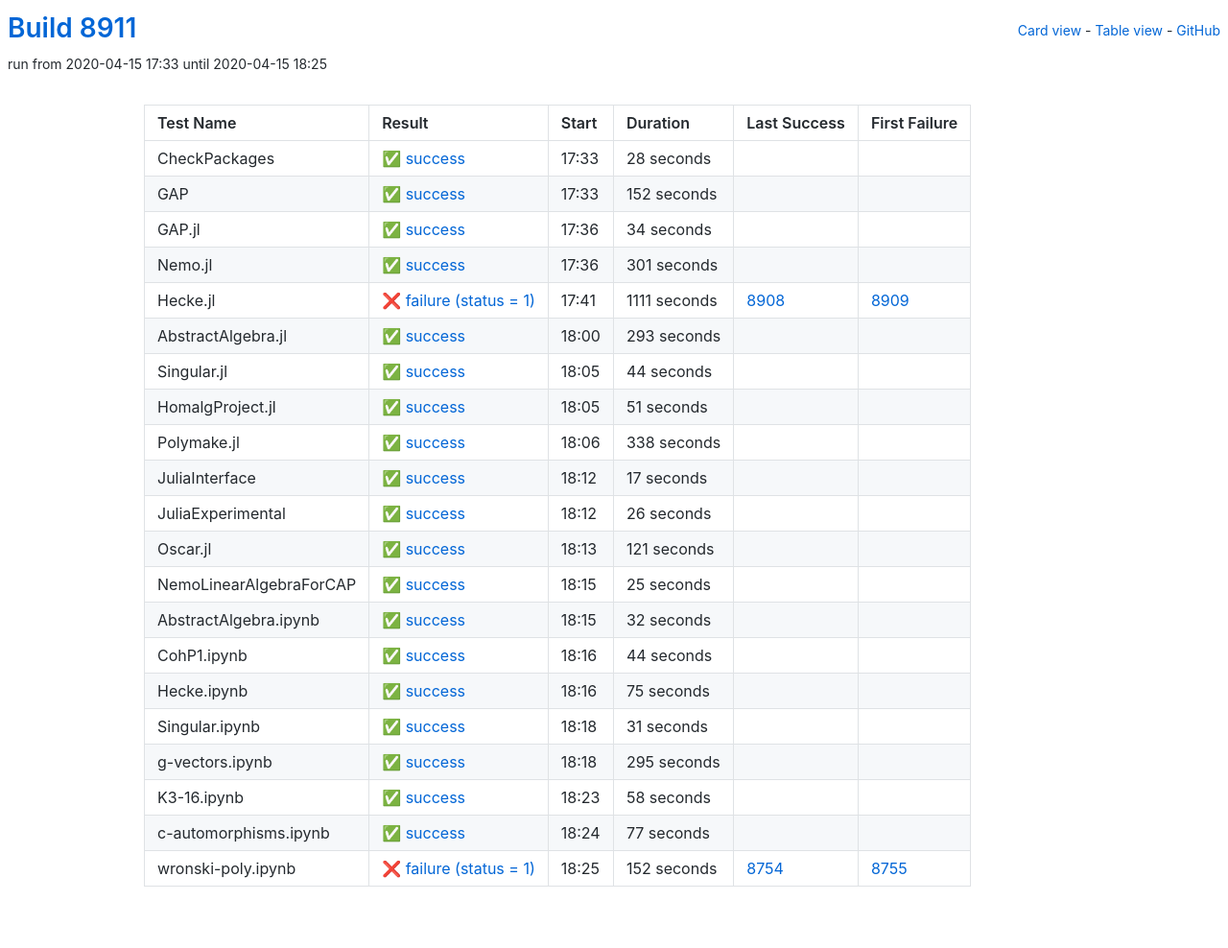
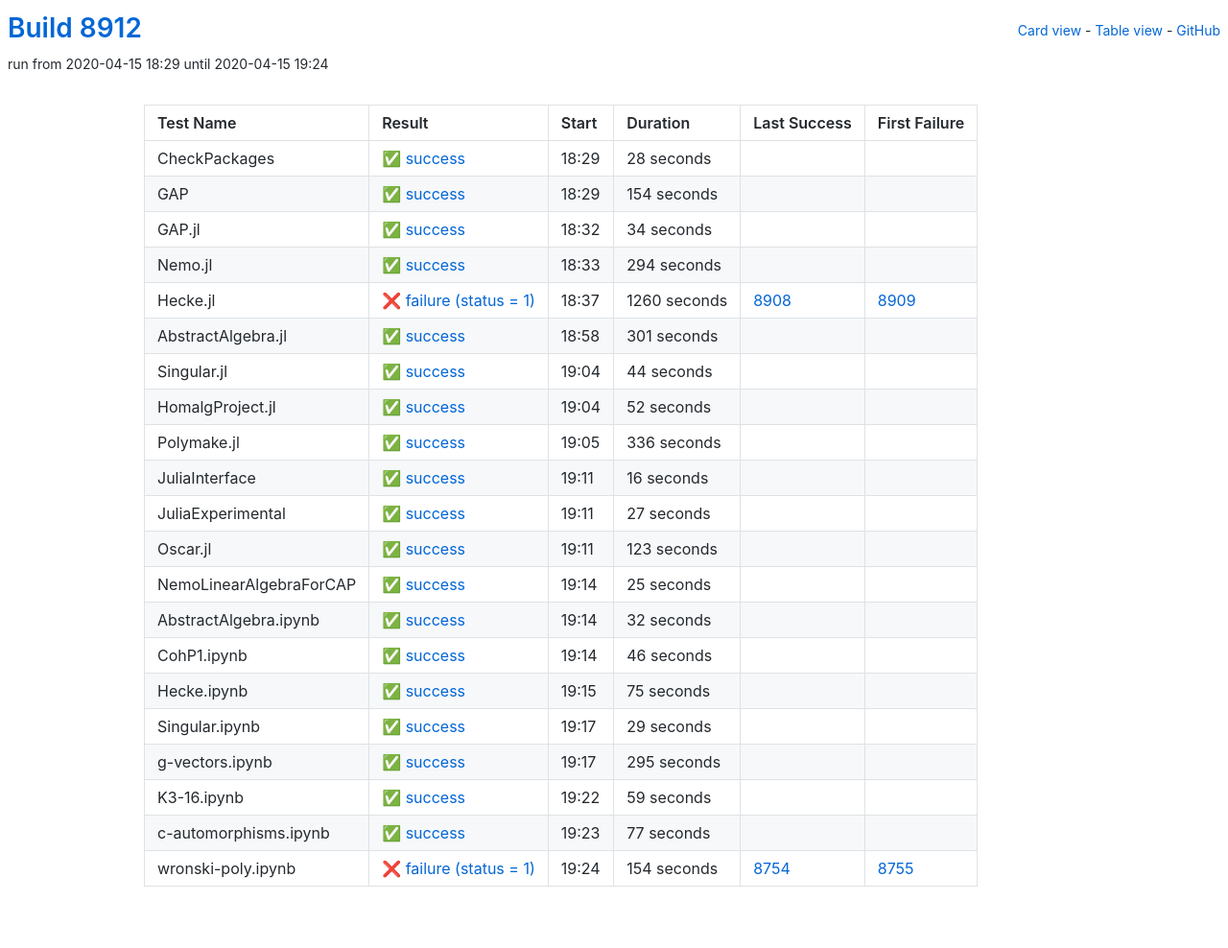
Before and after one commit to oscar-system/oscar-ci-status, a Jekyll site: the page built from table.html, in a window 1280 px wide. Shown: the whole page at 96% size. Built offline with Jekyll 4.4.1, drawn with Linux system fonts in a browser that asks for light colours.

Commit message:
Build 8912

```diff
--- a/_data/ci.yml
+++ b/_data/ci.yml
@@ -1,5 +1,5 @@
-build: 8911
-build_url: https://oscarci.mathematik.uni-kl.de/job/oscar/8911/
+build: 8912
+build_url: https://oscarci.mathematik.uni-kl.de/job/oscar/8912/
 job: oscar
 tests:
 - duration: 28
@@ -8,20 +8,20 @@ tests:
   first_failure_url: null
   last_success: false
   last_success_url: null
-  log: https://oscarci.mathematik.uni-kl.de/job/oscar/8911/artifact/logs/build-8911/CheckPackages.log
+  log: https://oscarci.mathematik.uni-kl.de/job/oscar/8912/artifact/logs/build-8912/CheckPackages.log
   name: CheckPackages
-  start: 2020-04-15 17:33
+  start: 2020-04-15 18:29
   status: success
   success: true
-- duration: 152
+- duration: 154
   exitcode: 0
   first_failure: false
   first_failure_url: null
   last_success: false
   last_success_url: null
-  log: https://oscarci.mathematik.uni-kl.de/job/oscar/8911/artifact/logs/build-8911/GAP.log
+  log: https://oscarci.mathematik.uni-kl.de/job/oscar/8912/artifact/logs/build-8912/GAP.log
   name: GAP
-  start: 2020-04-15 17:33
+  start: 2020-04-15 18:29
   status: success
   success: true
 - duration: 34
@@ -30,42 +30,42 @@ tests:
   first_failure_url: null
   last_success: false
   last_success_url: null
-  log: https://oscarci.mathematik.uni-kl.de/job/oscar/8911/artifact/logs/build-8911/GAP.jl.log
+  log: https://oscarci.mathematik.uni-kl.de/job/oscar/8912/artifact/logs/build-8912/GAP.jl.log
   name: GAP.jl
-  start: 2020-04-15 17:36
+  start: 2020-04-15 18:32
   status: success
   success: true
+- duration: 294
+  exitcode: 0
+  first_failure: false
+  first_failure_url: null
+  last_success: false
+  last_success_url: null
+  log: https://oscarci.mathematik.uni-kl.de/job/oscar/8912/artifact/logs/build-8912/Nemo.jl.log
+  name: Nemo.jl
+  start: 2020-04-15 18:33
+  status: success
+  success: true
+- duration: 1260
+  exitcode: 1
+  first_failure: 8909
+  first_failure_url: https://oscarci.mathematik.uni-kl.de/job/oscar/8909/
+  last_success: 8908
+  last_success_url: https://oscarci.mathematik.uni-kl.de/job/oscar/8908/
+  log: https://oscarci.mathematik.uni-kl.de/job/oscar/8912/artifact/logs/build-8912/Hecke.jl.log
+  name: Hecke.jl
+  start: 2020-04-15 18:37
+  status: failure
+  success: false
 - duration: 301
   exitcode: 0
   first_failure: false
   first_failure_url: null
   last_success: false
   last_success_url: null
-  log: https://oscarci.mathematik.uni-kl.de/job/oscar/8911/artifact/logs/build-8911/Nemo.jl.log
-  name: Nemo.jl
-  start: 2020-04-15 17:36
-  status: success
-  success: true
-- duration: 1111
-  exitcode: 1
-  first_failure: 8909
-  first_failure_url: https://oscarci.mathematik.uni-kl.de/job/oscar/8909/
-  last_success: 8908
-  last_success_url: https://oscarci.mathematik.uni-kl.de/job/oscar/8908/
-  log: https://oscarci.mathematik.uni-kl.de/job/oscar/8911/artifact/logs/build-8911/Hecke.jl.log
-  name: Hecke.jl
-  start: 2020-04-15 17:41
-  status: failure
-  success: false
-- duration: 293
-  exitcode: 0
-  first_failure: false
-  first_failure_url: null
-  last_success: false
-  last_success_url: null
-  log: https://oscarci.mathematik.uni-kl.de/job/oscar/8911/artifact/logs/build-8911/AbstractAlgebra.jl.log
+  log: https://oscarci.mathematik.uni-kl.de/job/oscar/8912/artifact/logs/build-8912/AbstractAlgebra.jl.log
   name: AbstractAlgebra.jl
-  start: 2020-04-15 18:00
+  start: 2020-04-15 18:58
   status: success
   success: true
 - duration: 44
@@ -74,64 +74,64 @@ tests:
   first_failure_url: null
   last_success: false
   last_success_url: null
-  log: https://oscarci.mathematik.uni-kl.de/job/oscar/8911/artifact/logs/build-8911/Singular.jl.log
+  log: https://oscarci.mathematik.uni-kl.de/job/oscar/8912/artifact/logs/build-8912/Singular.jl.log
   name: Singular.jl
-  start: 2020-04-15 18:05
+  start: 2020-04-15 19:04
   status: success
   success: true
-- duration: 51
+- duration: 52
   exitcode: 0
   first_failure: false
   first_failure_url: null
   last_success: false
   last_success_url: null
-  log: https://oscarci.mathematik.uni-kl.de/job/oscar/8911/artifact/logs/build-8911/HomalgProject.jl.log
+  log: https://oscarci.mathematik.uni-kl.de/job/oscar/8912/artifact/logs/build-8912/HomalgProject.jl.log
   name: HomalgProject.jl
-  start: 2020-04-15 18:05
+  start: 2020-04-15 19:04
   status: success
   success: true
-- duration: 338
+- duration: 336
   exitcode: 0
   first_failure: false
   first_failure_url: null
   last_success: false
   last_success_url: null
-  log: https://oscarci.mathematik.uni-kl.de/job/oscar/8911/artifact/logs/build-8911/Polymake.jl.log
+  log: https://oscarci.mathematik.uni-kl.de/job/oscar/8912/artifact/logs/build-8912/Polymake.jl.log
   name: Polymake.jl
-  start: 2020-04-15 18:06
+  start: 2020-04-15 19:05
   status: success
   success: true
-- duration: 17
+- duration: 16
   exitcode: 0
   first_failure: false
   first_failure_url: null
   last_success: false
   last_success_url: null
-  log: https://oscarci.mathematik.uni-kl.de/job/oscar/8911/artifact/logs/build-8911/JuliaInterface.log
+  log: https://oscarci.mathematik.uni-kl.de/job/oscar/8912/artifact/logs/build-8912/JuliaInterface.log
   name: JuliaInterface
-  start: 2020-04-15 18:12
+  start: 2020-04-15 19:11
   status: success
   success: true
-- duration: 26
+- duration: 27
   exitcode: 0
   first_failure: false
   first_failure_url: null
   last_success: false
   last_success_url: null
-  log: https://oscarci.mathematik.uni-kl.de/job/oscar/8911/artifact/logs/build-8911/JuliaExperimental.log
+  log: https://oscarci.mathematik.uni-kl.de/job/oscar/8912/artifact/logs/build-8912/JuliaExperimental.log
   name: JuliaExperimental
-  start: 2020-04-15 18:12
+  start: 2020-04-15 19:11
   status: success
   success: true
-- duration: 121
+- duration: 123
   exitcode: 0
   first_failure: false
   first_failure_url: null
   last_success: false
   last_success_url: null
-  log: https://oscarci.mathematik.uni-kl.de/job/oscar/8911/artifact/logs/build-8911/Oscar.jl.log
+  log: https://oscarci.mathematik.uni-kl.de/job/oscar/8912/artifact/logs/build-8912/Oscar.jl.log
   name: Oscar.jl
-  start: 2020-04-15 18:13
+  start: 2020-04-15 19:11
   status: success
   success: true
 - duration: 25
@@ -140,9 +140,9 @@ tests:
   first_failure_url: null
   last_success: false
   last_success_url: null
-  log: https://oscarci.mathematik.uni-kl.de/job/oscar/8911/artifact/logs/build-8911/NemoLinearAlgebraForCAP.log
+  log: https://oscarci.mathematik.uni-kl.de/job/oscar/8912/artifact/logs/build-8912/NemoLinearAlgebraForCAP.log
   name: NemoLinearAlgebraForCAP
-  start: 2020-04-15 18:15
+  start: 2020-04-15 19:14
   status: success
   success: true
 - duration: 32
@@ -151,20 +151,20 @@ tests:
   first_failure_url: null
   last_success: false
   last_success_url: null
-  log: https://oscarci.mathematik.uni-kl.de/job/oscar/8911/artifact/logs/build-8911/AbstractAlgebra.ipynb.log
+  log: https://oscarci.mathematik.uni-kl.de/job/oscar/8912/artifact/logs/build-8912/AbstractAlgebra.ipynb.log
   name: AbstractAlgebra.ipynb
-  start: 2020-04-15 18:15
+  start: 2020-04-15 19:14
   status: success
   success: true
-- duration: 44
+- duration: 46
   exitcode: 0
   first_failure: false
   first_failure_url: null
   last_success: false
   last_success_url: null
-  log: https://oscarci.mathematik.uni-kl.de/job/oscar/8911/artifact/logs/build-8911/CohP1.ipynb.log
+  log: https://oscarci.mathematik.uni-kl.de/job/oscar/8912/artifact/logs/build-8912/CohP1.ipynb.log
   name: CohP1.ipynb
-  start: 2020-04-15 18:16
+  start: 2020-04-15 19:14
   status: success
   success: true
 - duration: 75
@@ -173,20 +173,20 @@ tests:
   first_failure_url: null
   last_success: false
   last_success_url: null
-  log: https://oscarci.mathematik.uni-kl.de/job/oscar/8911/artifact/logs/build-8911/Hecke.ipynb.log
+  log: https://oscarci.mathematik.uni-kl.de/job/oscar/8912/artifact/logs/build-8912/Hecke.ipynb.log
   name: Hecke.ipynb
-  start: 2020-04-15 18:16
+  start: 2020-04-15 19:15
   status: success
   success: true
-- duration: 31
+- duration: 29
   exitcode: 0
   first_failure: false
   first_failure_url: null
   last_success: false
   last_success_url: null
-  log: https://oscarci.mathematik.uni-kl.de/job/oscar/8911/artifact/logs/build-8911/Singular.ipynb.log
+  log: https://oscarci.mathematik.uni-kl.de/job/oscar/8912/artifact/logs/build-8912/Singular.ipynb.log
   name: Singular.ipynb
-  start: 2020-04-15 18:18
+  start: 2020-04-15 19:17
   status: success
   success: true
 - duration: 295
@@ -195,20 +195,20 @@ tests:
   first_failure_url: null
   last_success: false
   last_success_url: null
-  log: https://oscarci.mathematik.uni-kl.de/job/oscar/8911/artifact/logs/build-8911/g-vectors.ipynb.log
+  log: https://oscarci.mathematik.uni-kl.de/job/oscar/8912/artifact/logs/build-8912/g-vectors.ipynb.log
   name: g-vectors.ipynb
-  start: 2020-04-15 18:18
+  start: 2020-04-15 19:17
   status: success
   success: true
-- duration: 58
+- duration: 59
   exitcode: 0
   first_failure: false
   first_failure_url: null
   last_success: false
   last_success_url: null
-  log: https://oscarci.mathematik.uni-kl.de/job/oscar/8911/artifact/logs/build-8911/K3-16.ipynb.log
+  log: https://oscarci.mathematik.uni-kl.de/job/oscar/8912/artifact/logs/build-8912/K3-16.ipynb.log
   name: K3-16.ipynb
-  start: 2020-04-15 18:23
+  start: 2020-04-15 19:22
   status: success
   success: true
 - duration: 77
@@ -217,19 +217,19 @@ tests:
   first_failure_url: null
   last_success: false
   last_success_url: null
-  log: https://oscarci.mathematik.uni-kl.de/job/oscar/8911/artifact/logs/build-8911/c-automorphisms.ipynb.log
+  log: https://oscarci.mathematik.uni-kl.de/job/oscar/8912/artifact/logs/build-8912/c-automorphisms.ipynb.log
   name: c-automorphisms.ipynb
-  start: 2020-04-15 18:24
+  start: 2020-04-15 19:23
   status: success
   success: true
-- duration: 152
+- duration: 154
   exitcode: 1
   first_failure: 8755
   first_failure_url: https://oscarci.mathematik.uni-kl.de/job/oscar/8755/
   last_success: 8754
   last_success_url: https://oscarci.mathematik.uni-kl.de/job/oscar/8754/
-  log: https://oscarci.mathematik.uni-kl.de/job/oscar/8911/artifact/logs/build-8911/wronski-poly.ipynb.log
+  log: https://oscarci.mathematik.uni-kl.de/job/oscar/8912/artifact/logs/build-8912/wronski-poly.ipynb.log
   name: wronski-poly.ipynb
-  start: 2020-04-15 18:25
+  start: 2020-04-15 19:24
   status: failure
   success: false
```
Also changed, not shown: README.md.
